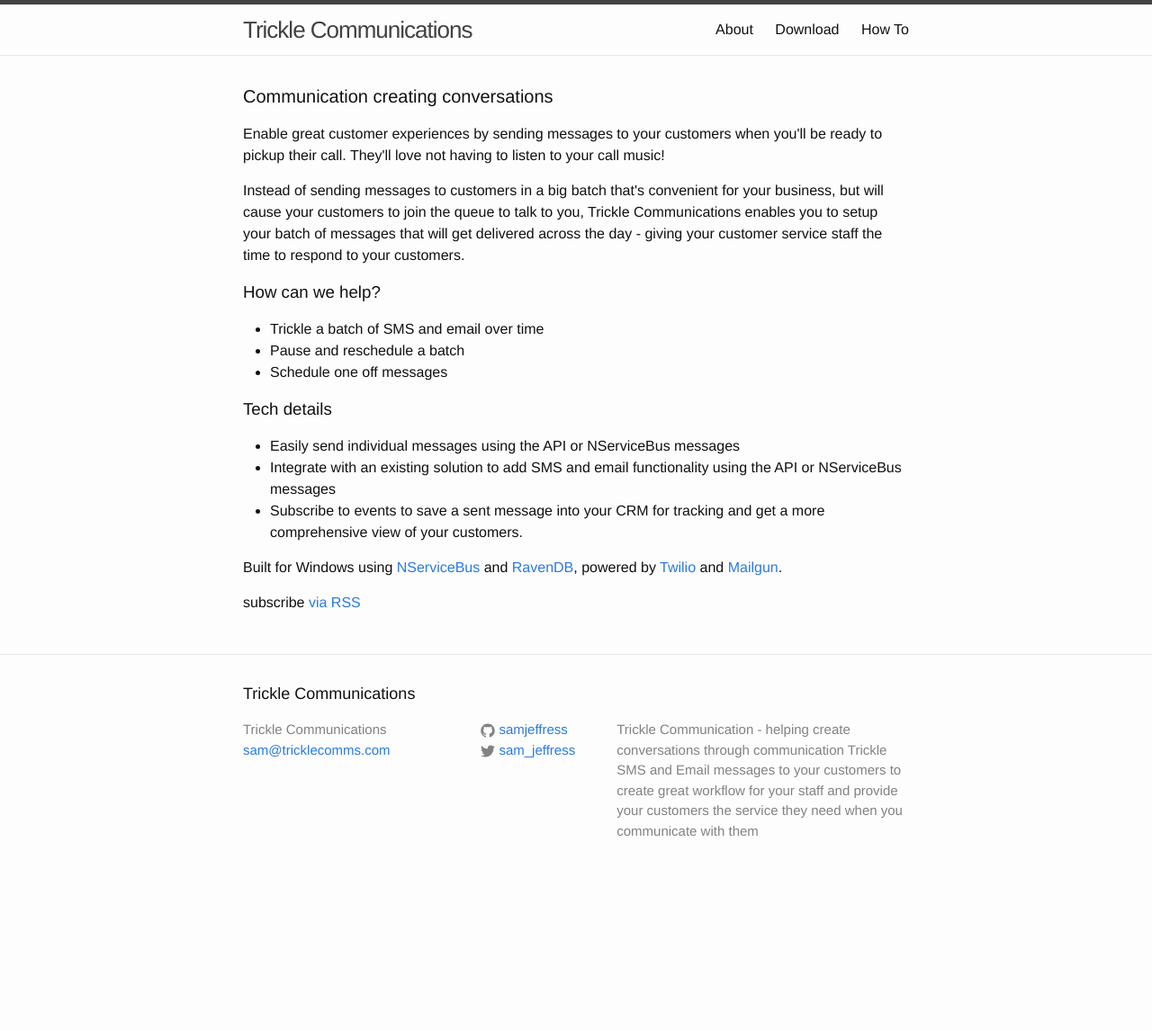
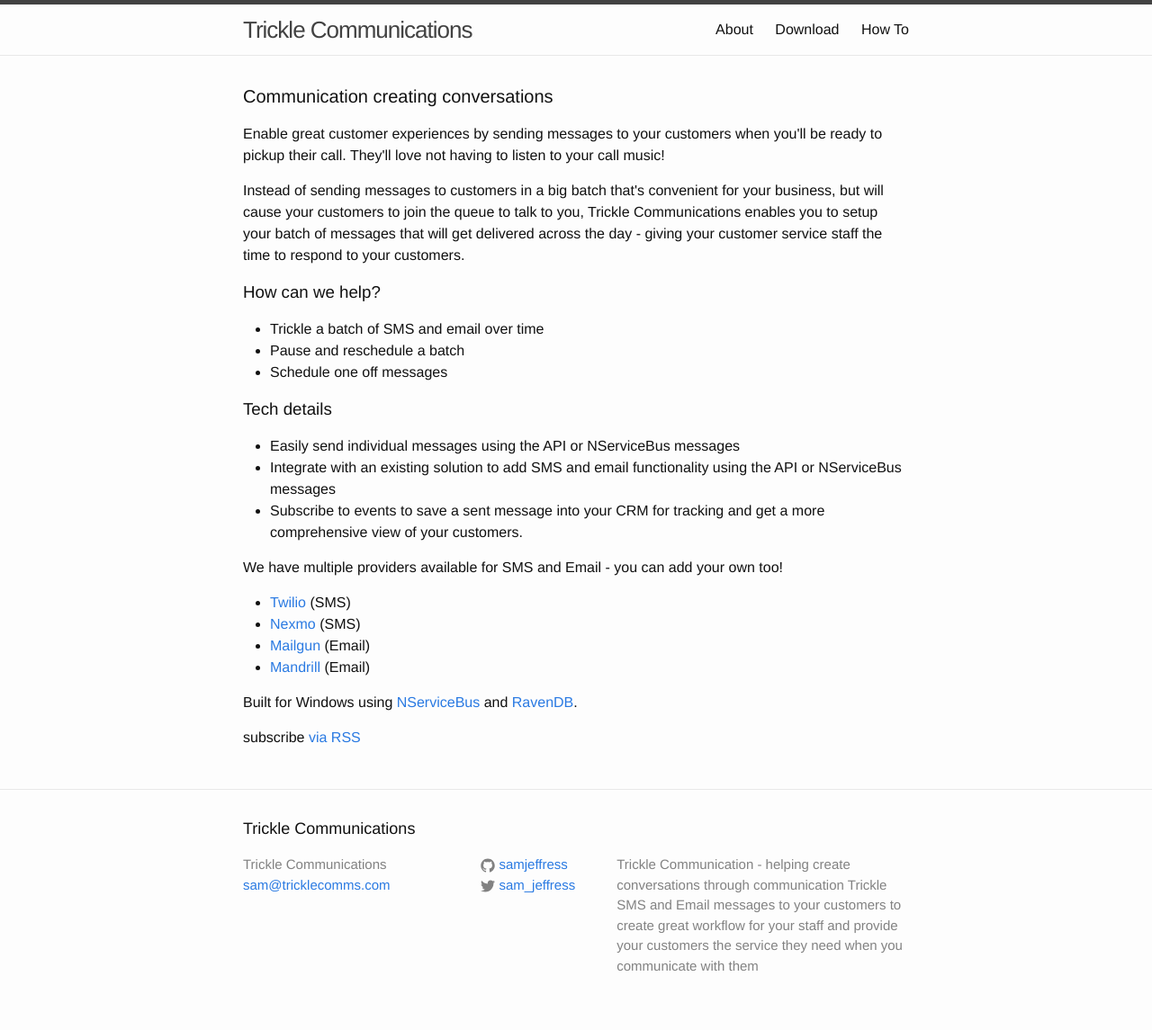
Before and after one commit to samjeffress/TrickleCommsWeb, a Jekyll site: the page built from index.html, in a window 1280 px wide. Shown: the whole page at 90% size. Built offline with Jekyll 4.4.1, drawn with Linux system fonts in a browser that asks for light colours; nearby versions of some CDN libraries; before the commit the page ends 995 px from its top, so only the background shows below that.

Commit message:
updated with template text, other providers

```diff
--- a/index.html
+++ b/index.html
@@ -22,7 +22,14 @@
       <li>Integrate with an existing solution to add SMS and email functionality using the API or NServiceBus messages</li>
       <li>Subscribe to events to save a sent message into your CRM for tracking and get a more comprehensive view of your customers.</li>
     </ul>
-    <p>Built for Windows using <a href="http://particular.net/NServiceBus">NServiceBus</a> and <a href="http://ravendb.net">RavenDB</a>, powered by <a href="http://twilio.com">Twilio</a> and <a href="http://mailgun.com">Mailgun</a>.</p>
+    <p>We have multiple providers available for SMS and Email - you can add your own too!</p>
+    <ul>
+      <li><a href="https://twilio.com">Twilio</a> (SMS)</li>
+      <li><a href="https://nexmo.com">Nexmo</a> (SMS)</li>
+      <li><a href="https://mailgun.com">Mailgun</a> (Email)</li>
+      <li><a href="https://mandrill.com">Mandrill</a> (Email)</li>
+    </ul>
+    <p>Built for Windows using <a href="http://particular.net/NServiceBus">NServiceBus</a> and <a href="http://ravendb.net">RavenDB</a>.</p>
   <!-- </div> -->
 
   <p class="rss-subscribe">subscribe <a href="{{ "/feed.xml" | prepend: site.baseurl }}">via RSS</a></p>
```
Also changed, not shown: download.md (+0 -1 lines), howto.html (+9 -0 lines).
